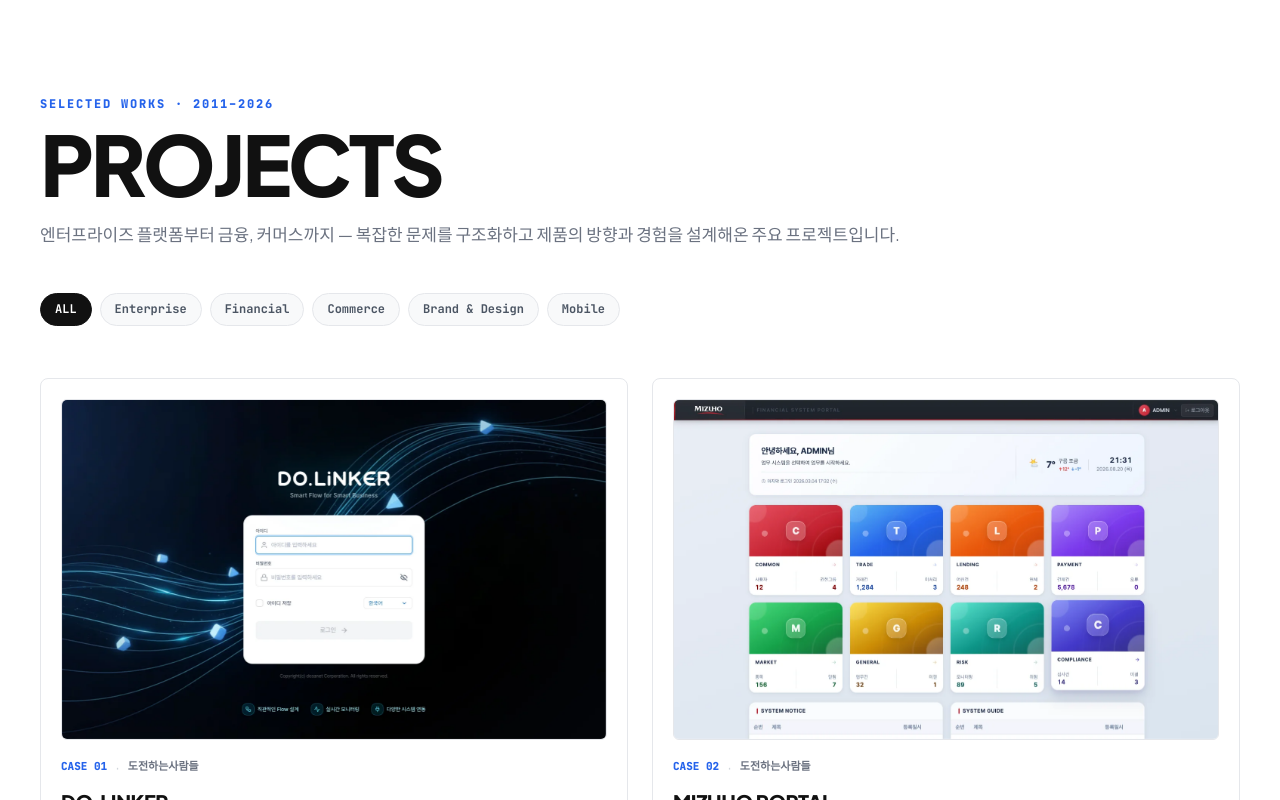
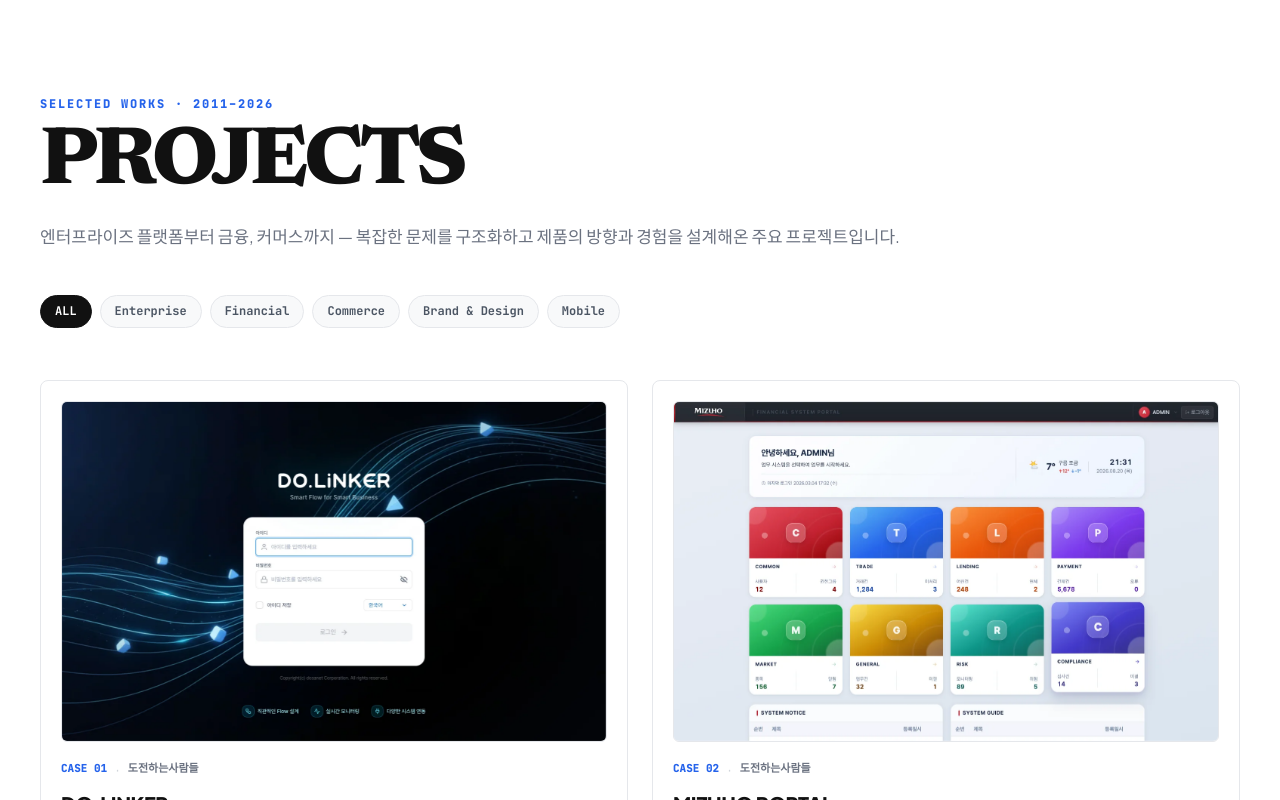
Before and after one commit to mobius38/sylee-portfolio, a React (Vite) app: page / in a window 1280 px wide. Shown: the part 1680-2480 px from the top of the page. Built offline with nearby package versions, Linux system fonts and the light colour scheme; the HTML template or start-up script is replaced by a standard one.

Commit message:
style: unify all section display titles (Hero, PROJECTS, LEADERSHIP, Footer) to signature Newsreader serif (.editorial-display-title)

```diff
--- a/src/components/sections/LeadershipSection.tsx
+++ b/src/components/sections/LeadershipSection.tsx
@@ -62,19 +62,19 @@ export function LeadershipSection({ w }: { w: number }) {
       }}
     >
       <div style={{ maxWidth: "1440px", margin: "0 auto" }}>
-        {/* 1. Giant Bold LEADERSHIP Section Header */}
+        {/* 1. Giant Bold LEADERSHIP Section Header (히어로 세리프 폰트 패밀리 완벽 통일) */}
         <div style={{ maxWidth: "1000px", marginBottom: isMobile ? "40px" : "64px" }}>
           <span className="leadership-section-meta" style={{ fontFamily: "'JetBrains Mono', monospace", fontSize: "12px", fontWeight: 800, color: "#60A5FA", letterSpacing: "0.15em", display: "block", marginBottom: "8px" }}>
             DESIGN LEADERSHIP &amp; PHILOSOPHY
           </span>
           <h2
-            className="leadership-section-h2"
+            className="leadership-section-h2 editorial-display-title"
             style={{
-              fontSize: isMobile ? "44px" : "clamp(56px, 6.5vw, 84px)",
-              fontWeight: 900,
+              fontSize: isMobile ? "44px" : "clamp(54px, 6.4vw, 84px)",
+              fontWeight: 800,
               color: "#FFFFFF",
-              letterSpacing: "-0.04em",
-              lineHeight: 1.0,
+              letterSpacing: "-0.045em",
+              lineHeight: 1.05,
               margin: "0 0 20px 0",
             }}
           >
--- a/src/components/sections/WorkSection.tsx
+++ b/src/components/sections/WorkSection.tsx
@@ -1102,20 +1102,20 @@ export function WorkSection({
         borderTop: "1px solid #E5E7EB",
       }}
     >
-      {/* 1. Giant Bold PROJECTS Section Header */}
+      {/* 1. Giant Bold PROJECTS Section Header (히어로 세리프 폰트 패밀리 완벽 통일) */}
       <div style={{ marginBottom: isMobile ? "32px" : "44px" }}>
         <span style={{ fontFamily: "'JetBrains Mono', monospace", fontSize: "12px", fontWeight: 800, color: "#2563EB", letterSpacing: "0.15em", display: "block", marginBottom: "8px" }}>
           SELECTED WORKS · 2011–2026
         </span>
         <h2
-          className="projects-title-h2"
+          className="projects-title-h2 editorial-display-title"
           style={{
-            fontSize: isMobile ? "44px" : "clamp(56px, 6.5vw, 84px)",
-            fontWeight: 900,
+            fontSize: isMobile ? "44px" : "clamp(54px, 6.4vw, 84px)",
+            fontWeight: 800,
             color: "#111111",
             margin: "0 0 16px 0",
-            letterSpacing: "-0.04em",
-            lineHeight: 1.0,
+            letterSpacing: "-0.045em",
+            lineHeight: 1.05,
           }}
         >
           PROJECTS
```
